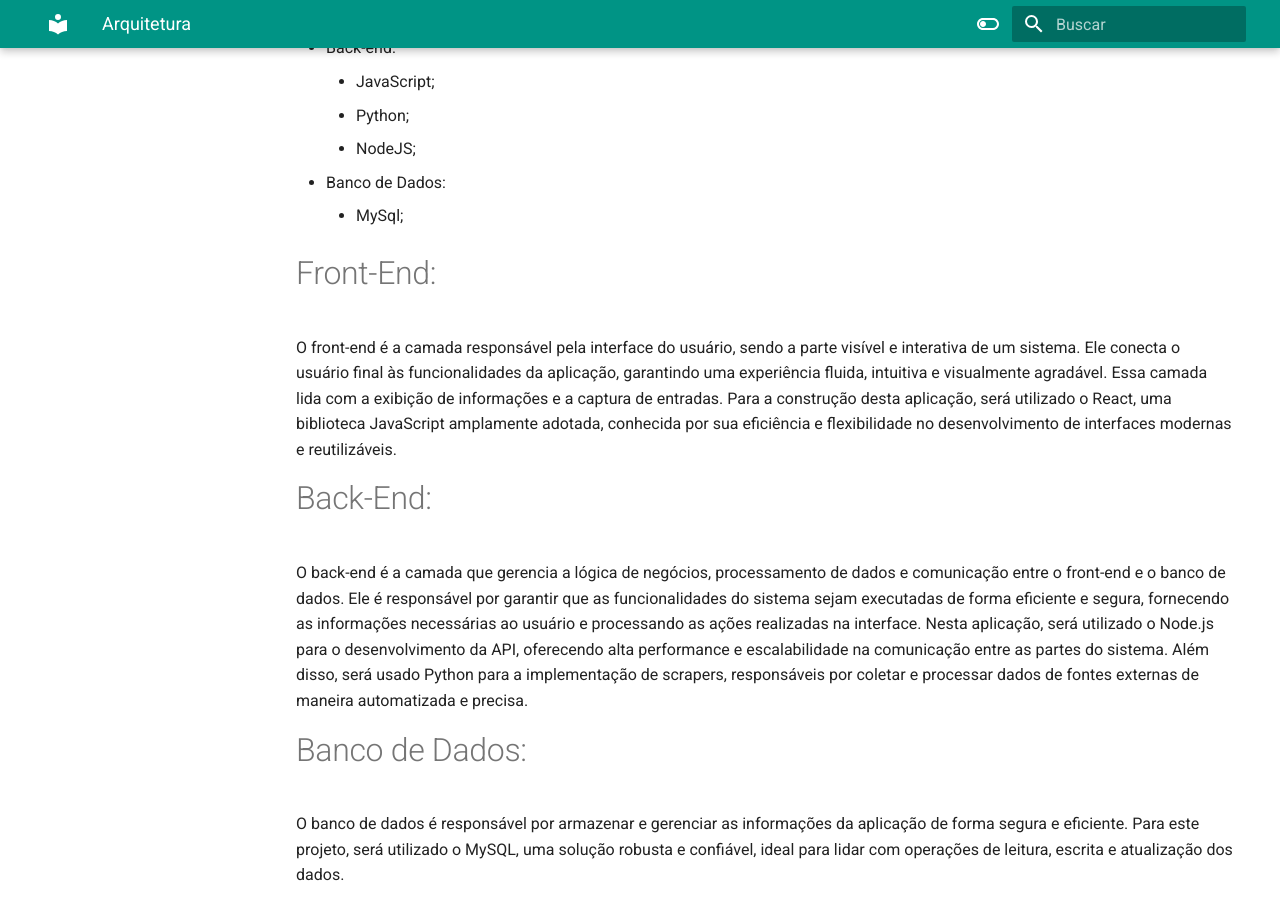
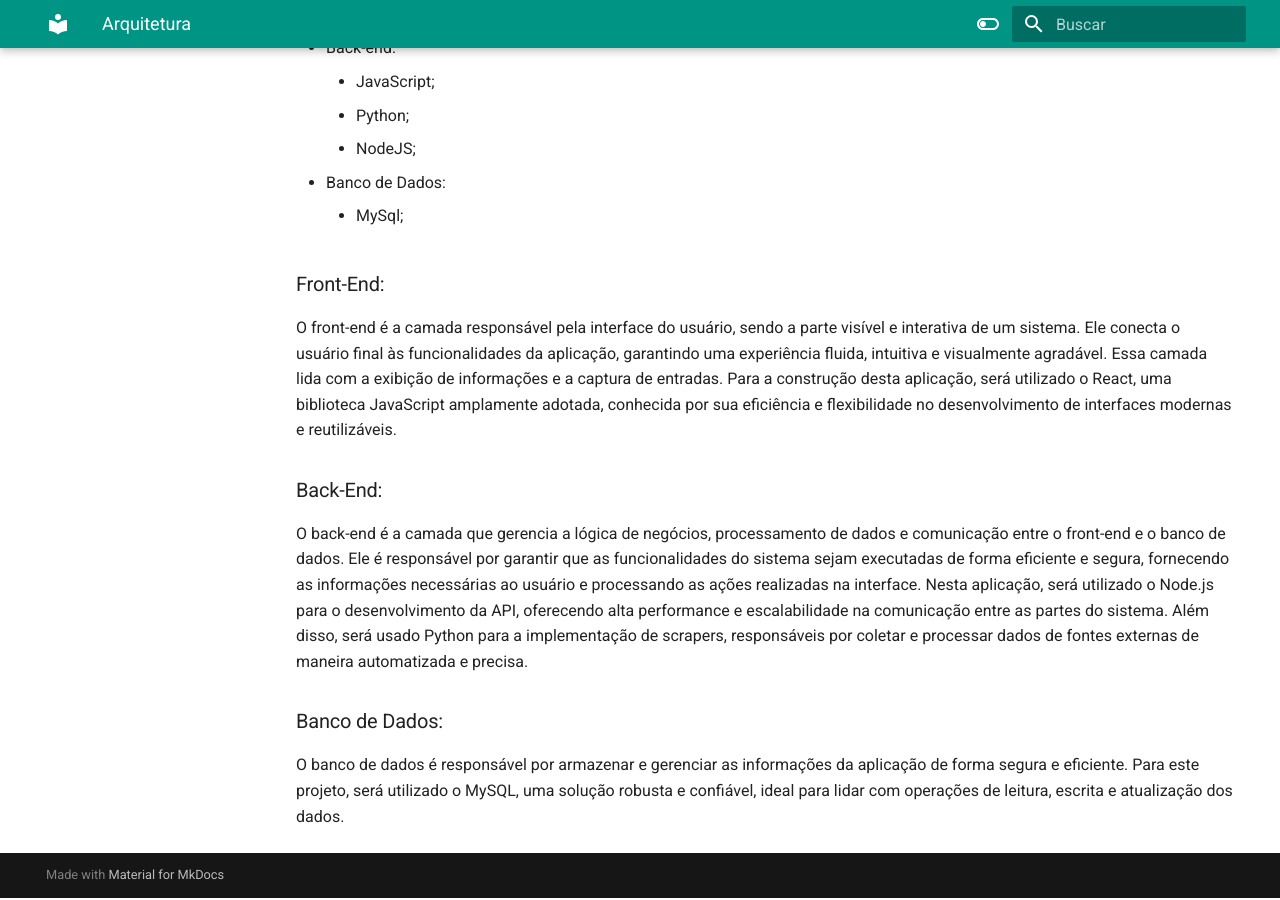
Before and after one commit to unb-mds/2024-2-InfraTranDF, an MkDocs documentation site: the page built from docs/arquitetura/arquitetura.md, in a window 1280 px wide and 900 px high, scrolled down 1092 px. Built offline with MkDocs 1.6.1 and Material for MkDocs 9.7.7, drawn with Linux system fonts in a browser that asks for light colours.

```diff
--- a/docs/arquitetura/arquitetura.md
+++ b/docs/arquitetura/arquitetura.md
@@ -19,11 +19,11 @@ A nossa aplicação será desenvolvida em três partes principais, sendo elas:
 - Banco de Dados:
     - MySql;
 
-#Front-End:
+###Front-End:
 O front-end é a camada responsável pela interface do usuário, sendo a parte visível e interativa de um sistema. Ele conecta o usuário final às funcionalidades da aplicação, garantindo uma experiência fluida, intuitiva e visualmente agradável. Essa camada lida com a exibição de informações e a captura de entradas. Para a construção desta aplicação, será utilizado o React, uma biblioteca JavaScript amplamente adotada, conhecida por sua eficiência e flexibilidade no desenvolvimento de interfaces modernas e reutilizáveis.
 
-#Back-End:
+###Back-End:
 O back-end é a camada que gerencia a lógica de negócios, processamento de dados e comunicação entre o front-end e o banco de dados. Ele é responsável por garantir que as funcionalidades do sistema sejam executadas de forma eficiente e segura, fornecendo as informações necessárias ao usuário e processando as ações realizadas na interface. Nesta aplicação, será utilizado o Node.js para o desenvolvimento da API, oferecendo alta performance e escalabilidade na comunicação entre as partes do sistema. Além disso, será usado Python para a implementação de scrapers, responsáveis por coletar e processar dados de fontes externas de maneira automatizada e precisa.
 
-#Banco de Dados:
+###Banco de Dados:
 O banco de dados é responsável por armazenar e gerenciar as informações da aplicação de forma segura e eficiente. Para este projeto, será utilizado o MySQL, uma solução robusta e confiável, ideal para lidar com operações de leitura, escrita e atualização dos dados.
```
